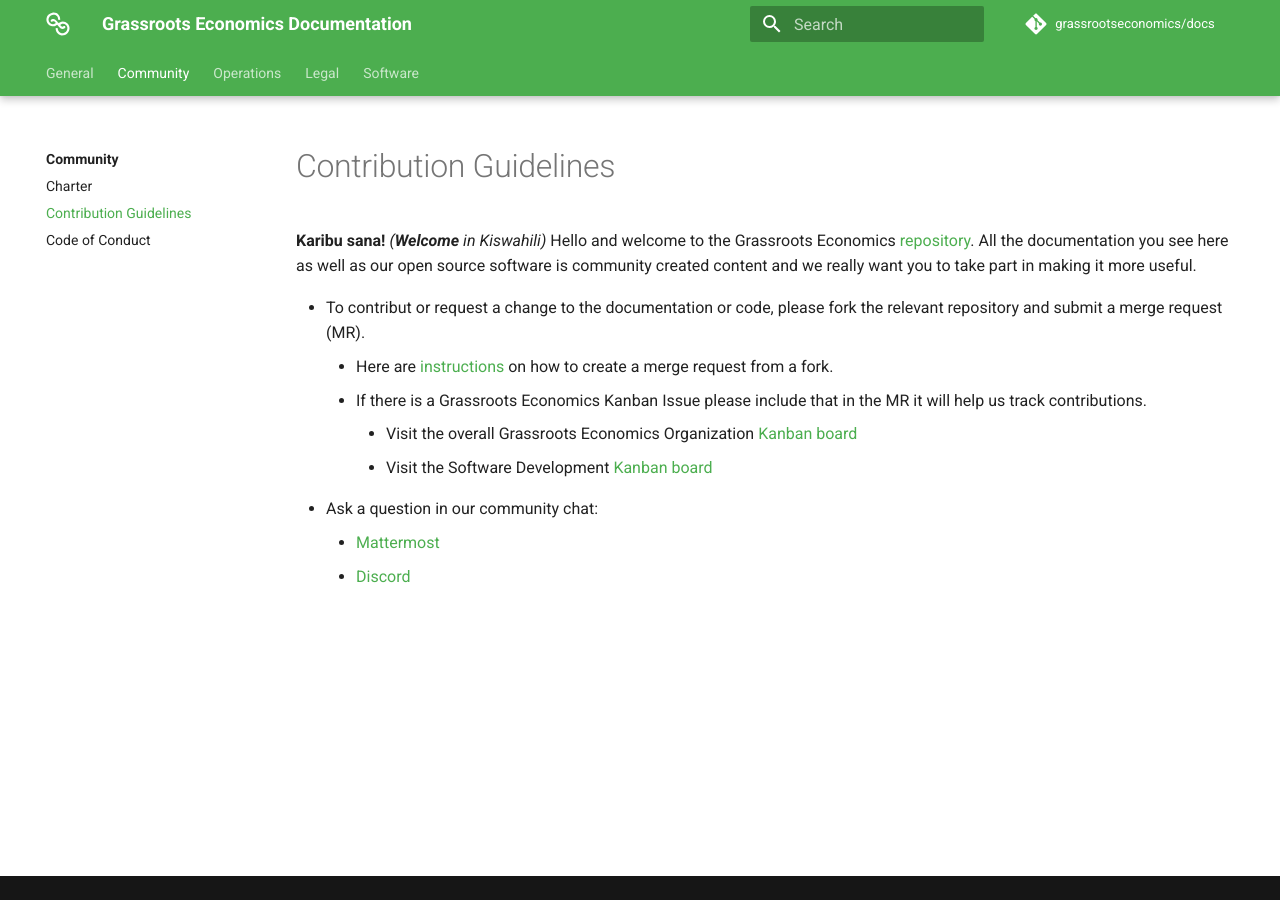
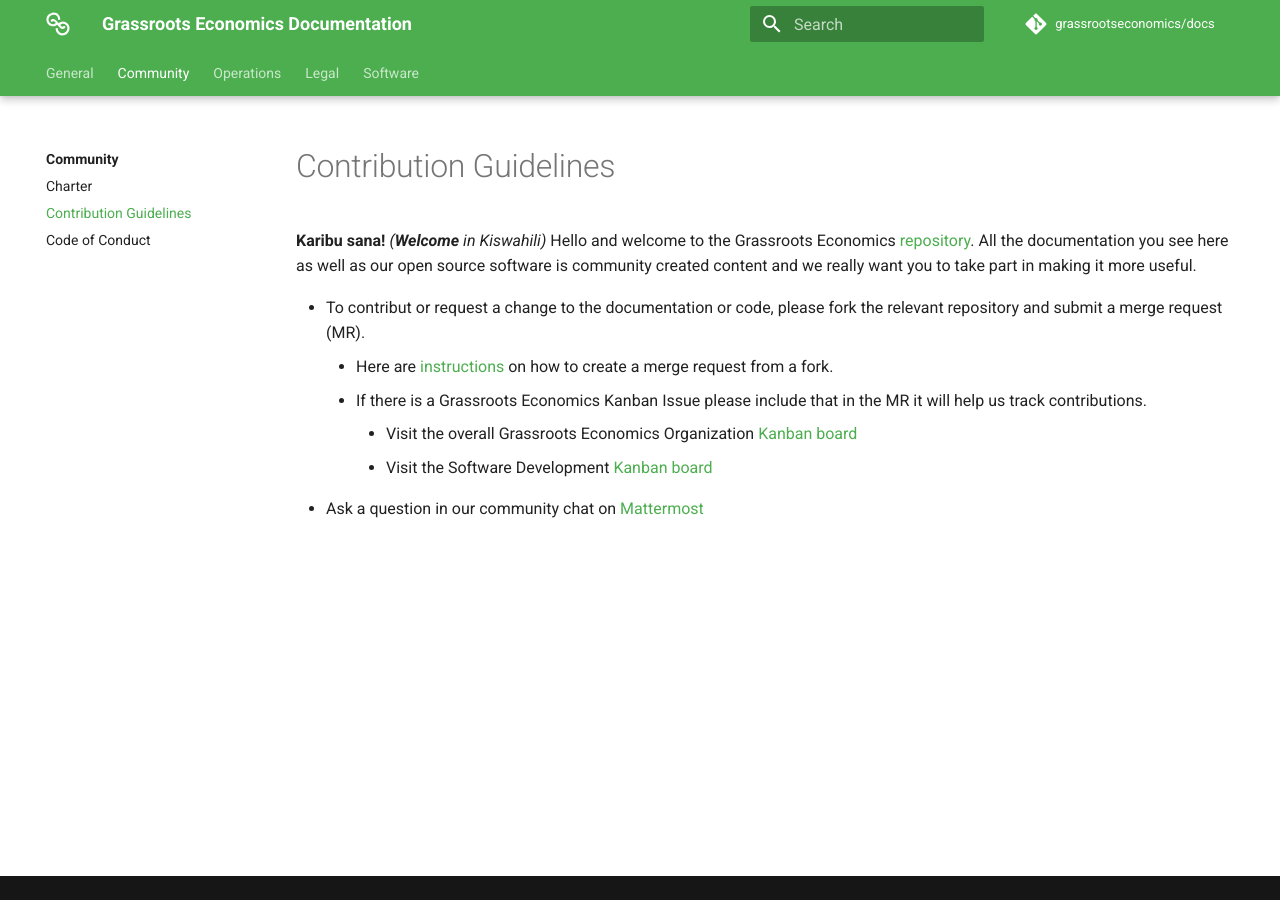
Before and after one commit to grassrootseconomics/docs.grassecon.org, an MkDocs documentation site: the page built from docs/community/contrib.md, in a window 1280 px wide. Built offline with MkDocs 1.6.1 and Material for MkDocs 9.7.7, drawn with Linux system fonts in a browser that asks for light colours; comment, search, counter and statistics services are not loaded.

Commit message:
removed discord and added test coverage

```diff
--- a/docs/community/contrib.md
+++ b/docs/community/contrib.md
@@ -7,6 +7,4 @@
     * If there is a Grassroots Economics Kanban Issue please include that in the MR it will help us track contributions.
         * Visit the overall Grassroots Economics Organization [Kanban board](https://gitlab.com/groups/grassrootseconomics/-/boards)
         * Visit the Software Development [Kanban board](https://gitlab.com/grassrootseconomics/cic-internal-integration/-/boards/2419764)
-* Ask a question in our community chat:
-    * [Mattermost](https://chat.grassrootseconomics.net/cic/channels/dev)
-    * [Discord](https://discord.gg/ud32KMgH76)
+* Ask a question in our community chat on [Mattermost](https://chat.grassrootseconomics.net/cic/channels/dev)
```
Also changed, not shown: docs/software/index.md (+1 -0 lines).
